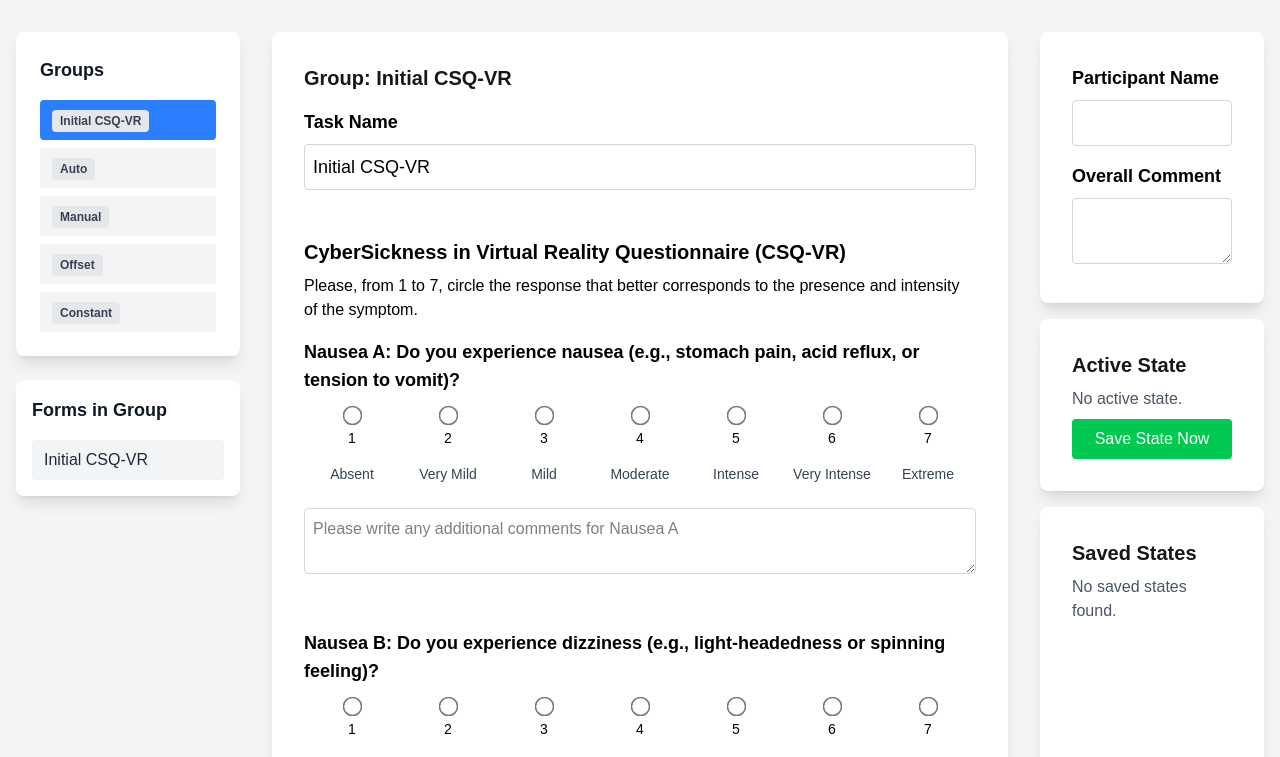
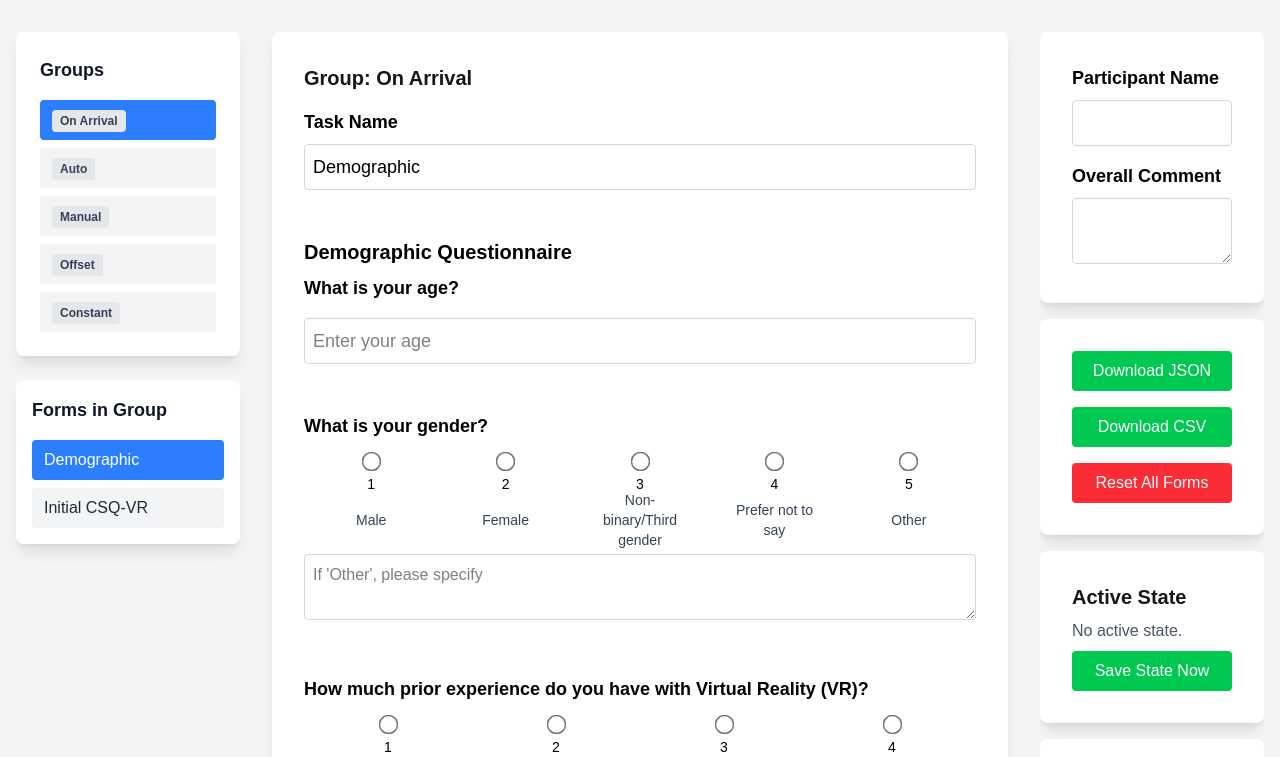
Before and after one commit to kiaksarg/experiment-forms, a Next.js app: page / in a window 1280 px wide. Shown: the top 757 px of the page. Built offline with nearby package versions, Linux system fonts and the light colour scheme.

Commit message:
feat: Add FormItem type; Add range and text input; Add demographicFormData and nasaTlxFormData

```diff
--- a/src/app/components/XForm.tsx
+++ b/src/app/components/XForm.tsx
@@ -14,6 +14,25 @@ interface XFormProps {
   initialData?: XFormSubmitData;
 }
 
+// Helper function to initialize default responses for range fields.
+const initializeResponses = (data: XFormData) => {
+  const initialResponses: {
+    [key: string]: { selected?: string; comment?: string };
+  } = {};
+  data.fields.forEach((field) => {
+    if (field.type === "range") {
+      const defaultVal =
+        field.defaultValue !== undefined
+          ? field.defaultValue
+          : field.min !== undefined
+          ? String(field.min)
+          : "0";
+      initialResponses[field.id] = { selected: defaultVal };
+    }
+  });
+  return initialResponses;
+};
+
 const XForm: React.FC<XFormProps> = ({
   data,
   onSubmit,
@@ -25,7 +44,7 @@ const XForm: React.FC<XFormProps> = ({
   );
   const [responses, setResponses] = useState<{
     [key: string]: { selected?: string; comment?: string };
-  }>(initialData?.responses || {});
+  }>(initialData?.responses || initializeResponses(data));
 
   // Notify parent when internal state changes.
   useEffect(() => {
@@ -65,11 +84,11 @@ const XForm: React.FC<XFormProps> = ({
   const handleReset = () => {
     if (window.confirm("Are you sure you want to reset this form?")) {
       setTaskName(data.task || "");
-      setResponses({});
+      setResponses(initializeResponses(data));
     }
   };
 
-  // Individual download: JSON export
+  // JSON download helper.
   const downloadJSON = () => {
     const responsesToDownload = data.fields.reduce((acc, field) => {
       const res = responses[field.id] || {};
@@ -95,7 +114,7 @@ const XForm: React.FC<XFormProps> = ({
     URL.revokeObjectURL(url);
   };
 
-  // Individual download: Convert responses to CSV format
+  // CSV conversion helper.
   const convertResponsesToCSV = () => {
     const csvRows = [];
     csvRows.push("questionId,selected,comment");
@@ -112,7 +131,7 @@ const XForm: React.FC<XFormProps> = ({
     return csvRows.join("\n");
   };
 
-  // Individual download: CSV export
+  // CSV download helper.
   const downloadCSV = () => {
     const csvStr = convertResponsesToCSV();
     const blob = new Blob([csvStr], { type: "text/csv" });
@@ -155,6 +174,9 @@ const XForm: React.FC<XFormProps> = ({
         {data.fields.map((item) => (
           <div key={item.id} className="mb-12">
             <p className="mb-4 text-lg font-bold text-black">{item.question}</p>
+
+            {/* Radio type (default) */}
+            {(!item.type || item.type === "radio") && item.options && (
               <div className="flex justify-between items-center">
                 {item.options.map((option) => (
                   <label
@@ -182,6 +204,58 @@ const XForm: React.FC<XFormProps> = ({
                   </label>
                 ))}
               </div>
+            )}
+
+            {/* Input type */}
+            {item.type === "input" && (
+              <div className="w-full">
+                <input
+                  type="text"
+                  placeholder={item.inputPlaceholder || "Enter value"}
+                  value={responses[item.id]?.selected || ""}
+                  onChange={(e: ChangeEvent<HTMLInputElement>) =>
+                    handleRadioChange(item.id, e.target.value)
+                  }
+                  className="w-full p-2 border border-gray-300 rounded text-lg text-black"
+                />
+              </div>
+            )}
+
+            {/* Range type */}
+            {item.type === "range" && (
+              <div className="flex flex-col items-center">
+                {/* Labels at the ends of the range */}
+                <div className="w-85 flex justify-between">
+                  <span className="text-sm text-black">
+                    {item.minLabel || "Very Low"}
+                  </span>
+                  <span className="text-sm text-black">
+                    {item.maxLabel || "Very High"}
+                  </span>
+                </div>
+                {/* Range slider with a fixed, smaller width */}
+                <input
+                  type="range"
+                  min={item.min}
+                  max={item.max}
+                  value={
+                    responses[item.id]?.selected !== undefined
+                      ? responses[item.id]?.selected
+                      : String(item.min)
+                  }
+                  onChange={(e: ChangeEvent<HTMLInputElement>) =>
+                    handleRadioChange(item.id, e.target.value)
+                  }
+                  className="w-85 h-3"
+                />
+                <div className="text-center mt-2 text-black">
+                  {responses[item.id]?.selected !== undefined
+                    ? responses[item.id]?.selected
+                    : item.min}
+                </div>
+              </div>
+            )}
+
             {item.hasComment && (
               <textarea
                 className="mt-4 w-full p-2 border border-gray-300 rounded text-black"
@@ -194,15 +268,9 @@ const XForm: React.FC<XFormProps> = ({
             )}
           </div>
         ))}
-        {/* <button
-          type="submit"
-          className="bg-blue-500 text-white px-6 py-2 rounded hover:bg-blue-600 transition"
-        >
-          Submit
-        </button> */}
       </form>
 
-      {/* Individual download buttons */}
+      {/* Download buttons */}
       <div className="mt-6 flex space-x-4">
         <button
           onClick={downloadJSON}
--- a/src/app/page.tsx
+++ b/src/app/page.tsx
@@ -200,9 +200,14 @@ export default function Home() {
 
   const handleFormClick = (formId: string) => {
     setActiveFormId(formId);
-    const index = allFormsInDisplayOrder.findIndex((f) => f.id === formId);
-    if (index >= 0) {
-      formContainerRefs[index].current?.scrollIntoView({ behavior: "smooth" });
+    const localIndex = activeGroupFormsInOrder.findIndex(
+      (f) => f.id === formId
+    );
+    console.log("Scrolling to local index:", localIndex, formId);
+    if (localIndex >= 0 && activeFormContainerRefs[localIndex]?.current) {
+      activeFormContainerRefs[localIndex].current.scrollIntoView({
+        behavior: "smooth",
+      });
     }
   };
 
@@ -222,53 +227,6 @@ export default function Home() {
   );
 
   // Intersection Observers for groups and forms
-  useEffect(() => {
-    const obs = new IntersectionObserver(
-      (entries) => {
-        entries.forEach((entry) => {
-          if (entry.isIntersecting) {
-            const gIndex = Number(
-              entry.target.getAttribute("data-group-index")
-            );
-            setActiveGroup(orderedGroups[gIndex]);
-          }
-        });
-      },
-      { threshold: 0.3 }
-    );
-
-    groupContainerRefs.forEach((ref, idx) => {
-      if (ref.current) {
-        ref.current.setAttribute("data-group-index", idx.toString());
-        obs.observe(ref.current);
-      }
-    });
-    return () => obs.disconnect();
-  }, [groupContainerRefs, orderedGroups]);
-
-  useEffect(() => {
-    const obs = new IntersectionObserver(
-      (entries) => {
-        entries.forEach((entry) => {
-          if (entry.isIntersecting) {
-            const fIndex = Number(entry.target.getAttribute("data-form-index"));
-            const formObj = allFormsInDisplayOrder[fIndex];
-            if (formObj && formObj.id !== undefined)
-              setActiveFormId(formObj.id);
-          }
-        });
-      },
-      { threshold: 0.3 }
-    );
-
-    formContainerRefs.forEach((ref, idx) => {
-      if (ref.current) {
-        ref.current.setAttribute("data-form-index", idx.toString());
-        obs.observe(ref.current);
-      }
-    });
-    return () => obs.disconnect();
-  }, [formContainerRefs, allFormsInDisplayOrder]);
 
   // Basic resets and downloads
   const handleGlobalReset = () => {
@@ -374,6 +332,58 @@ export default function Home() {
     setFormVersion(Date.now());
   };
 
+  // When activeGroup changes, set the first form in that group as active and scroll to it.
+  useEffect(() => {
+    const groupFormIds = groupFormsOrder[activeGroup] || [];
+    if (groupFormIds.length > 0) {
+      const firstFormId = groupFormIds[0];
+      setActiveFormId(firstFormId);
+      const index = allFormsInDisplayOrder.findIndex(
+        (f) => f.id === firstFormId
+      );
+      if (index >= 0 && formContainerRefs[index].current) {
+        formContainerRefs[index].current.scrollIntoView({ behavior: "smooth" });
+      }
+    }
+  }, [activeGroup, groupFormsOrder, allFormsInDisplayOrder, formContainerRefs]);
+
+  const activeGroupFormsInOrder = useMemo(() => {
+    return (groupFormsOrder[activeGroup] || [])
+      .map((fid) => allForms.find((f) => f.id === fid))
+      .filter(Boolean) as XFormData[];
+  }, [activeGroup, groupFormsOrder, allForms]);
+
+  const activeFormContainerRefs = useMemo(() => {
+    return activeGroupFormsInOrder.map(() => createRef<HTMLDivElement>());
+  }, [activeGroupFormsInOrder]);
+
+  useEffect(() => {
+    const observer = new IntersectionObserver(
+      (entries) => {
+        entries.forEach((entry) => {
+          if (entry.isIntersecting) {
+            const localIndex = Number(
+              entry.target.getAttribute("data-form-index")
+            );
+            const formObj = activeGroupFormsInOrder[localIndex];
+            if (formObj && formObj.id) {
+              setActiveFormId(formObj.id);
+            }
+          }
+        });
+      },
+      { threshold: 0.3, rootMargin: "0px 0px -50% 0px" }
+    );
+
+    activeFormContainerRefs.forEach((ref, idx) => {
+      if (ref.current) {
+        ref.current.setAttribute("data-form-index", idx.toString());
+        observer.observe(ref.current);
+      }
+    });
+    return () => observer.disconnect();
+  }, [activeFormContainerRefs, activeGroupFormsInOrder]);
+
   return (
     <div className="min-h-screen bg-gray-100 py-8 px-4">
       <div className="max-w-400 mx-auto grid grid-cols-1 md:grid-cols-5 gap-8">
@@ -397,18 +407,32 @@ export default function Home() {
         <div className="md:col-span-3">
           <div className="bg-white shadow-lg rounded-lg p-8">
             <h2 className="text-xl font-bold mb-4">{`Group: ${activeGroup}`}</h2>
-            {(groupFormsOrder[activeGroup] || []).map((fid) => {
-              const formObj = allForms.find((ff) => ff.id === fid);
-              if (!formObj) return null;
-              const absoluteIndex = allFormsInDisplayOrder.indexOf(formObj);
+            {activeGroupFormsInOrder.map((formObj, localIndex) => {
               return (
-                <div key={fid} className="mb-6">
+                <div
+                  key={formObj.id}
+                  ref={activeFormContainerRefs[localIndex]}
+                  data-form-index={localIndex}
+                  className="mb-6"
+                >
                   <XForm
-                    key={`${fid}-${formVersion}`}
+                    key={`${formObj.id}-${formVersion}`}
                     data={formObj}
-                    initialData={formResponses[absoluteIndex]}
-                    onSubmit={formCallbacks[absoluteIndex].onSubmit}
-                    onChange={formCallbacks[absoluteIndex].onChange}
+                    initialData={
+                      formResponses[
+                        allForms.findIndex((f) => f.id === formObj.id)
+                      ]
+                    }
+                    onSubmit={
+                      formCallbacks[
+                        allForms.findIndex((f) => f.id === formObj.id)
+                      ].onSubmit
+                    }
+                    onChange={
+                      formCallbacks[
+                        allForms.findIndex((f) => f.id === formObj.id)
+                      ].onChange
+                    }
                   />
                 </div>
               );
@@ -417,7 +441,7 @@ export default function Home() {
         </div>
 
         {/* RIGHT COL: Participant details + Active State Info + Saved States + Download/Reset */}
-        <div className="md:col-span-1 space-y-4">
+        <div className="md:col-span-1 space-y-4 md:sticky md:top-0 md:max-h-screen md:overflow-y-auto">
           {/* Participant info */}
           <div className="bg-white shadow-lg rounded-lg p-8">
             <label
@@ -445,6 +469,27 @@ export default function Home() {
               value={overallComment}
               onChange={(e) => setOverallComment(e.target.value)}
             />
+          </div>
+          {/* Download & Reset */}
+          <div className="bg-white shadow-lg rounded-lg p-8">
+            <button
+              onClick={downloadAggregatedJSON}
+              className="bg-green-500 text-white px-4 py-2 rounded hover:bg-green-600 transition w-full"
+            >
+              Download JSON
+            </button>
+            <button
+              onClick={downloadAggregatedCSV}
+              className="bg-green-500 text-white px-4 py-2 rounded hover:bg-green-600 transition w-full mt-4"
+            >
+              Download CSV
+            </button>
+            <button
+              onClick={handleGlobalReset}
+              className="bg-red-500 text-white px-4 py-2 rounded hover:bg-red-600 transition w-full mt-4"
+            >
+              Reset All Forms
+            </button>
           </div>
 
           {/* Active State Info */}
@@ -502,28 +547,6 @@ export default function Home() {
               )}
             </div>
           </div>
-
-          {/* Download & Reset */}
-          <div className="bg-white shadow-lg rounded-lg p-8">
-            <button
-              onClick={downloadAggregatedJSON}
-              className="bg-green-500 text-white px-4 py-2 rounded hover:bg-green-600 transition w-full"
-            >
-              Download JSON
-            </button>
-            <button
-              onClick={downloadAggregatedCSV}
-              className="bg-green-500 text-white px-4 py-2 rounded hover:bg-green-600 transition w-full mt-4"
-            >
-              Download CSV
-            </button>
-            <button
-              onClick={handleGlobalReset}
-              className="bg-red-500 text-white px-4 py-2 rounded hover:bg-red-600 transition w-full mt-4"
-            >
-              Reset All Forms
-            </button>
-          </div>
         </div>
       </div>
     </div>
--- a/src/forms/PageData.ts
+++ b/src/forms/PageData.ts
@@ -2,20 +2,27 @@ import { v4 as uuidv4 } from "uuid";
 import { csqFormData } from "./csqFormData";
 import { usabilityQuestionsFormData } from "./usabilityQuestionsFormData";
 import { XPage } from "./formData";
+import { demographicFormData } from "./demographicFormData";
+import { nasaTlxFormData } from "./nasaTlxFormData";
 
 const rawForms = [
-  { ...csqFormData, task: "Initial CSQ-VR", groupId: "Initial CSQ-VR" },
+  { ...demographicFormData, task: "Demographic", groupId: "On Arrival" },
+  { ...csqFormData, task: "Initial CSQ-VR", groupId: "On Arrival" },
   { ...csqFormData, task: "CSQ-VR Before Auto", groupId: "Auto" },
   { ...csqFormData, task: "CSQ-VR After Auto", groupId: "Auto" },
+  { ...nasaTlxFormData, task: "Nasa TLX Auto", groupId: "Auto" },
   { ...usabilityQuestionsFormData, task: "Usability Auto", groupId: "Auto" },
   { ...csqFormData, task: "CSQ-VR Before Manual", groupId: "Manual" },
   { ...csqFormData, task: "CSQ-VR After Manual", groupId: "Manual" },
+  { ...nasaTlxFormData, task: "Nasa TLX Auto", groupId: "Manual" },
   { ...usabilityQuestionsFormData, task: "Usability Manual", groupId: "Manual" },
   { ...csqFormData, task: "CSQ-VR Before Offset", groupId: "Offset" },
   { ...csqFormData, task: "CSQ-VR After Offset", groupId: "Offset" },
+  { ...nasaTlxFormData, task: "Nasa TLX Offset", groupId: "Offset" },
   { ...usabilityQuestionsFormData, task: "Usability Offset", groupId: "Offset" },
   { ...csqFormData, task: "CSQ-VR Before Constant", groupId: "Constant" },
   { ...csqFormData, task: "CSQ-VR After Constant", groupId: "Constant" },
+  { ...nasaTlxFormData, task: "Nasa TLX Constant", groupId: "Constant" },
   { ...usabilityQuestionsFormData, task: "Usability Constant", groupId: "Constant" },
 ];
 
--- /dev/null
+++ b/src/forms/demographicFormData.ts
@@ -0,0 +1,56 @@
+import { XFormData } from "./formData";
+
+export const demographicFormData: XFormData = {
+  name: "Demographic Questionnaire",
+  title: "Demographic Questionnaire",
+  fields: [
+    {
+      id: "age",
+      question: "What is your age?",
+      type: "input",
+      inputPlaceholder: "Enter your age",
+    },
+    {
+      id: "gender",
+      question: "What is your gender?",
+      type: "radio", // Explicitly set to radio; it's the default if not provided.
+      options: [
+        { value: 1, label: "Male" },
+        { value: 2, label: "Female" },
+        { value: 3, label: "Non-binary/Third gender" },
+        { value: 4, label: "Prefer not to say" },
+        { value: 5, label: "Other" },
+      ],
+      hasComment: true,
+      commentPlaceholder: "If 'Other', please specify",
+    },
+    {
+      id: "vrExperience",
+      question:
+        "How much prior experience do you have with Virtual Reality (VR)?",
+      type: "radio",
+      options: [
+        { value: 1, label: "None" },
+        { value: 2, label: "Limited (tried it a few times)" },
+        { value: 3, label: "Moderate (regular user)" },
+        { value: 4, label: "Extensive (expert)" },
+      ],
+      hasComment: true,
+      commentPlaceholder:
+        "Please specify more details for each VR motion you experienced",
+    },
+    {
+      id: "gamingExperience",
+      question: "How much experience do you have with 3D/Gaming?",
+      type: "radio",
+      options: [
+        { value: 1, label: "None" },
+        { value: 2, label: "Casual" },
+        { value: 3, label: "Moderate" },
+        { value: 4, label: "Extensive" },
+      ],
+      hasComment: true,
+      commentPlaceholder: "Please specify your gaming or 3D experience",
+    },
+  ],
+};
--- /dev/null
+++ b/src/forms/nasaTlxFormData.ts
@@ -0,0 +1,73 @@
+import { XFormData } from "./formData";
+
+export const nasaTlxFormData: XFormData = {
+  name: "NASA TLX Questionnaire",
+  title: "NASA Task Load Index (TLX)",
+  Description:
+    "Rate the following aspects of the task from 0 (Very Low) to 100 (Very High).",
+  fields: [
+    {
+      id: "mentalDemand",
+      question: "How mentally demanding was the task?",
+      type: "range",
+      min: 0,
+      max: 100,
+      minLabel: "Very Low",
+      maxLabel: "Very High",
+      defaultValue: "0",
+    },
+    {
+      id: "physicalDemand",
+      question: "How physically demanding was the task?",
+      type: "range",
+      min: 0,
+      max: 100,
+      minLabel: "Very Low",
+      maxLabel: "Very High",
+      defaultValue: "0",
+    },
+    {
+      id: "temporalDemand",
+      question: "How hurried or rushed was the pace of the task?",
+      type: "range",
+      min: 0,
+      max: 100,
+      minLabel: "Very Low",
+      maxLabel: "Very High",
+      defaultValue: "0",
+    },
+    {
+      id: "performance",
+      question:
+        "How successful were you in accomplishing what you were asked to do?",
+      type: "range",
+      min: 0,
+      max: 100,
+      minLabel: "Very Low",
+      maxLabel: "Very High",
+      defaultValue: "0",
+    },
+    {
+      id: "effort",
+      question:
+        "How hard did you have to work to accomplish your level of performance?",
+      type: "range",
+      min: 0,
+      max: 100,
+      minLabel: "Very Low",
+      maxLabel: "Very High",
+      defaultValue: "0",
+    },
+    {
+      id: "frustration",
+      question:
+        "How insecure, discouraged, irritated, stressed, and annoyed were you?",
+      type: "range",
+      min: 0,
+      max: 100,
+      minLabel: "Very Low",
+      maxLabel: "Very High",
+      defaultValue: "0",
+    },
+  ],
+};
```
Also changed, not shown: src/forms/formData.ts (+16 -1 lines). Lines whose indentation alone changed are shown as unchanged.
